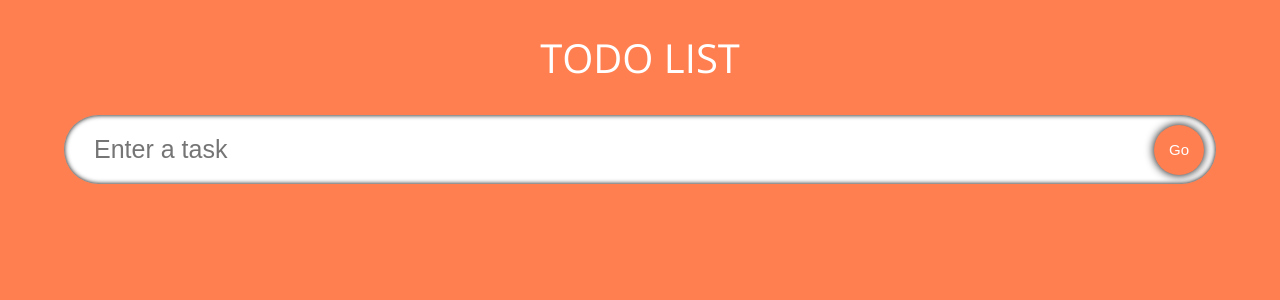
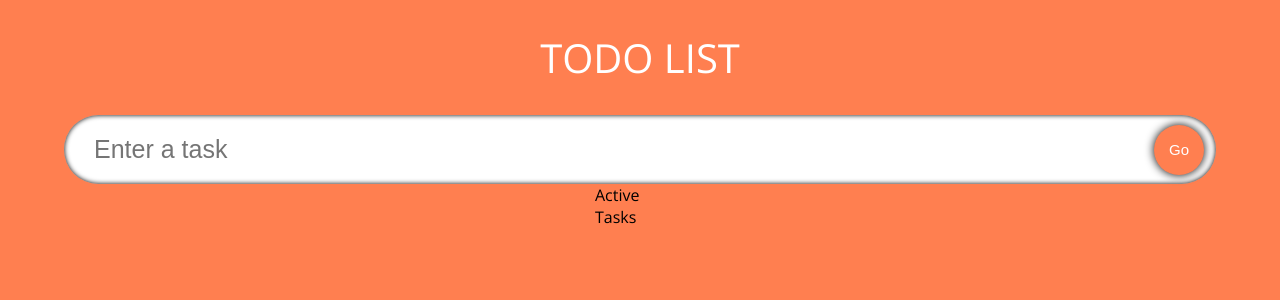
Before and after one commit to KennedyMungai/todolistAnother, a React (Create React App) app: page / in a window 1280 px wide. Shown: the top 300 px of the page. Built offline with nearby package versions, Linux system fonts and the light colour scheme; the HTML template or start-up script is replaced by a standard one.

Commit message:
Added the todos to the todo div

```diff
--- a/src/components/TodoList.tsx
+++ b/src/components/TodoList.tsx
@@ -12,7 +12,19 @@ const TodoList: React.FC<Props> = ({todos, setTodos}) => {
     return (
         <div className="container">
             <div className="todos">
-
+                <span className="todo__heading">
+                    Active Tasks
+                </span>
+                {
+                    todos.map(todo => (
+                        <SingleTodo
+                        todo={todo}
+                        key={todo.id}
+                        todos={todos}
+                        setTodos={setTodos}
+                        />
+                    ))
+                }
             </div>
             <div className="todos remove">
 
```
